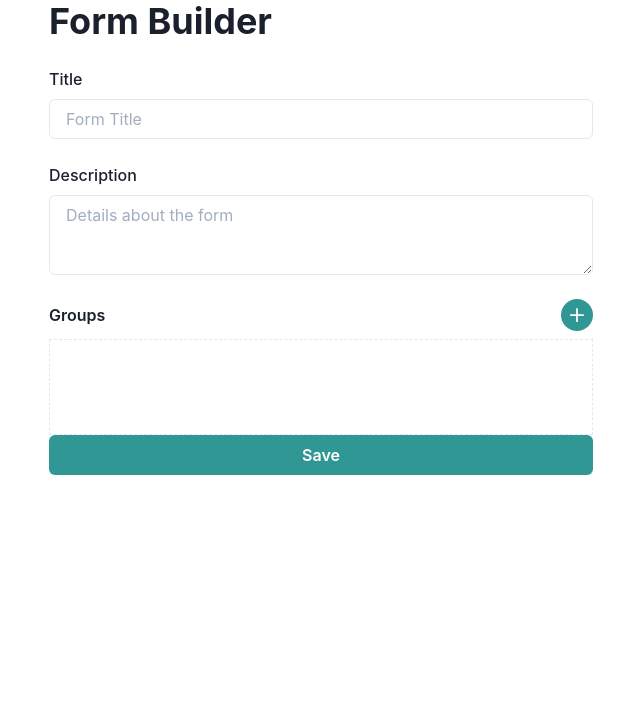
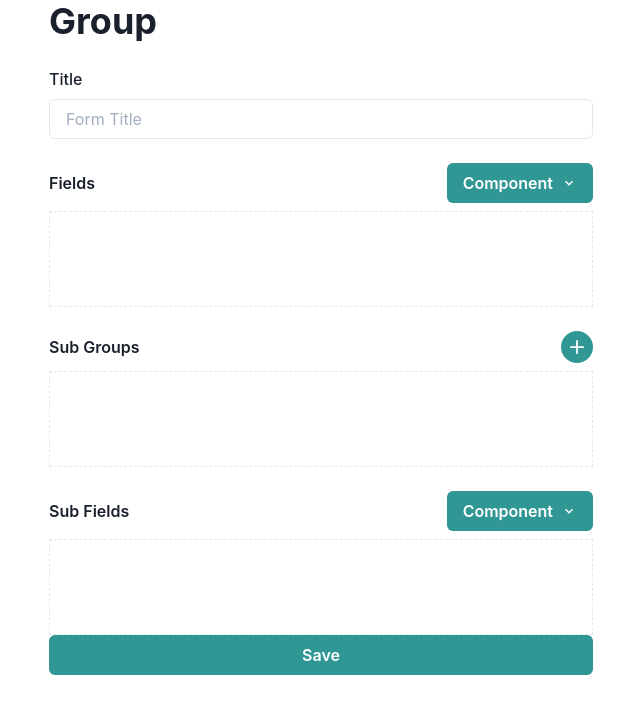
Before and after one commit to Hartecode/form-builder, a React (Create React App) app: page / in a window 1280 px wide. Shown: the top 714 px of the page, without its empty margins (319-959 px from the left). Built offline with nearby package versions, Linux system fonts and the light colour scheme.

Commit message:
set group page

```diff
--- a/src/App.tsx
+++ b/src/App.tsx
@@ -3,7 +3,6 @@ import React from 'react';
 import './App.css';
 import { ChakraProvider } from "@chakra-ui/react"
 import { Container, Button } from "@chakra-ui/react"
-import Home from './components/Home'
 import StoreWrapper from './components/StoreWrapper'
 
 
@@ -13,9 +12,7 @@ function App() {
         <Container className="" maxW="xl" >
             <header className="">
             </header>
-            <StoreWrapper>
-              <Home />
-            </StoreWrapper>
+            <StoreWrapper />
             <footer>
                 <Button colorScheme="teal" w="100%">Save</Button>
             </footer>
--- a/src/components/DynamicList.tsx
+++ b/src/components/DynamicList.tsx
@@ -4,19 +4,29 @@ import {
     Box,
     Stack,
     Flex,
-    IconButton
+    IconButton,
+    Menu,
+    MenuButton,
+    MenuList,
+    MenuItem,
+    Button
   } from "@chakra-ui/react"
-import { AddIcon } from "@chakra-ui/icons"
+import { ChevronDownIcon, AddIcon } from "@chakra-ui/icons"
 import ListItem from "./ListItem"
 import { DragDropContext, Droppable,  DroppableProvided, DropResult } from "react-beautiful-dnd";
-// import { uuID } from '../scripts/helpers'
 
 interface Props {
     label: string;
     value: GroupItem[];
     onDelete: (id: string) => void;
-    onAdd: () => void;
+    onAdd: (id?: string) => void;
     handleOnDragEnd: (result: DropResult) => void;
+    components?: ComponentOption[];
+}
+
+export interface ComponentOption {
+    val: string;
+    content: string;
 }
 
 interface GroupItem {
@@ -29,22 +39,13 @@ const DynamicList = ({
     value = [],
     onDelete,
     onAdd,
-    handleOnDragEnd
+    handleOnDragEnd,
+    components
 }: Props) => {
-    // const [list, setList] = useState(value)
-
-    // const onAdd = () => {
-    //     const item: GroupItem = {
-    //         id: `${defaultName}-${uuID()}`,
-    //         label: defaultName
-    //     }
-    //     setList(prevItems => [...prevItems, item])
-    // }
 
     const onGoToGroup = (id: string) => {
         console.log('go to id', id)
     }
-    {console.log('here',value)}
 
     return (
     <Box>
@@ -52,12 +53,29 @@ const DynamicList = ({
             alignItems="center"
             mb={2}>
             <Text fontWeight="semibold">{label}</Text>
-            <IconButton aria-label="Add Group"
-                isRound={true}
-                colorScheme="teal"
-                size="sm"
-                icon={<AddIcon />}
-                onClick={onAdd} />
+            {components ?
+                <Menu>
+                    <MenuButton as={Button} colorScheme="teal" rightIcon={<ChevronDownIcon />}>
+                        Component
+                    </MenuButton>
+                    <MenuList>
+                        {components.map((v, i)=> (
+                            <MenuItem
+                                key={`${v}${i}`}
+                                onClick={() => onAdd(v.val)}
+                                icon={<AddIcon />}
+                                >
+                                {v.content}
+                            </MenuItem>))}
+                    </MenuList>
+                </Menu> :
+                <IconButton aria-label="Add Group"
+                    isRound={true}
+                    colorScheme="teal"
+                    size="sm"
+                    icon={<AddIcon />}
+                    onClick={() => onAdd()} />
+            }
         </Flex>
         <DragDropContext onDragEnd={handleOnDragEnd}>
             <Droppable droppableId="droppable">
@@ -70,7 +88,6 @@ const DynamicList = ({
                         borderColor="gray.200"
                         padding="2"
                         minHeight="24">
-
                         {value.map((v, i) => (
                             <ListItem
                                 key={v.key}
--- /dev/null
+++ b/src/components/GroupPage.tsx
@@ -0,0 +1,159 @@
+import React, { useState, useEffect } from 'react'
+import {
+  Heading,
+  Stack,
+  Input,
+  FormControl,
+  FormLabel,
+} from "@chakra-ui/react"
+import DynamicList, { ComponentOption } from './DynamicList'
+import { DropResult } from "react-beautiful-dnd";
+import { FormGroup } from '../scripts/formGroup'
+import { Root } from '../scripts/store'
+import { Group } from '../interface/store'
+
+interface Props {
+  rootNode: FormGroup;
+  curNode: FormGroup;
+  nextNode: (node: Root | FormGroup) => void;
+};
+
+type ListType = 'field' | 'subG' | 'subF';
+
+const fieldComponents: ComponentOption[] = [
+  {
+    val: 'customField',
+    content: 'Custom'
+  },
+  {
+    val: 'customField',
+    content: 'Custom Long Name Here Boy'
+  }
+]
+
+const GroupPage = ({ rootNode, curNode, nextNode }: Props) => {
+  const [labelVal, setLabelVal] = useState(null)
+  const [fieldList, setFieldList] = useState<Group[]>([])
+  const [subGroup, setSubGroup] = useState<Group[]>([])
+  const [subField, setSubField] = useState<Group[]>([])
+
+  // did mount
+  useEffect(() => {
+    if (curNode
+        && labelVal === null ) {
+      console.log('once',{ rootNode, curNode })
+      setLabelVal(curNode.label)
+      setFieldList(curNode.gFields)
+      setSubGroup(curNode.gSubGroups)
+      setSubField(curNode.gSubFields)
+    }
+  }, [curNode, labelVal, rootNode])
+
+  useEffect(() => {
+    if (curNode && labelVal !== null ) {
+      curNode.label = labelVal
+      console.log('Label:', labelVal, curNode )
+    }
+  }, [labelVal, curNode])
+
+  const handleChange = (e: React.ChangeEvent<HTMLInputElement>) => {
+    setLabelVal(e.target.value)
+  }
+
+  const onDelete = (id: string, type: ListType) => {
+    console.log('on del')
+    switch (type) {
+      case 'field':
+        const [fields] = curNode.removeField(id)
+        setFieldList(fields as Group[])
+        break;
+      case 'subG':
+        const [group] = curNode.removeSubGroup(id)
+        setSubGroup(group as Group[])
+        break;
+      case 'subF':
+        const [subFieldArr] = curNode.removeSubField(id)
+        setSubField(subFieldArr as Group[])
+        break;
+    }
+  }
+
+  const onAdd = (type: ListType, id?: string) => {
+    console.log('run add')
+    switch (type) {
+      case 'field':
+        const [fields] = curNode.creatNewField()
+        setFieldList(fields as Group[])
+        break;
+      case 'subG':
+        const [group] = curNode.createNewSubGroup()
+        setSubGroup(group as Group[])
+        break;
+      case 'subF':
+        const [subFieldArr] = curNode.creatNewSubField()
+        setSubField(subFieldArr as Group[])
+        break;
+    }
+  }
+
+  const handleOnDragEnd = (result: DropResult, type: ListType, curList: Group[]) => {
+    if (!result.destination) return
+    const items = [...curList]
+    const [reorderedItem] = items.splice(result.source.index, 1)
+    items.splice(result.destination.index, 0, reorderedItem)
+
+    switch (type) {
+      case 'field':
+        const [fields] = curNode.updateFieldOrder(items)
+        setFieldList(fields as Group[])
+        break;
+      case 'subG':
+        const [group] = curNode.updateSubGroupOrder(items)
+        setSubGroup(group as Group[])
+        break;
+      case 'subF':
+        const [subFieldArr] = curNode.updateSubFieldOrder(items)
+        setSubField(subFieldArr as Group[])
+        break;
+    }
+  }
+
+  return (
+  <Stack as="main" spacing={6}>
+    <Heading as="h1">
+        Group
+    </Heading>
+    <Stack as="form" spacing={6}>
+        <FormControl>
+            <FormLabel htmlFor="title">Title</FormLabel>
+            <Input name="Label"
+                value={labelVal || ''}
+                onChange={handleChange}
+                placeholder="Form Title"
+            />
+        </FormControl>
+        <DynamicList
+            label="Fields"
+            value={fieldList}
+            components={fieldComponents}
+            onDelete={(id: string) => onDelete(id, 'field')}
+            onAdd={(id) => onAdd('field', id)}
+            handleOnDragEnd={(v: DropResult) => handleOnDragEnd(v, 'field', fieldList)} />
+        <DynamicList
+            label="Sub Groups"
+            value={subGroup}
+            onDelete={(id: string) => onDelete(id, 'subG')}
+            onAdd={() => onAdd('subG')}
+            handleOnDragEnd={(v: DropResult) => handleOnDragEnd(v, 'subG', subGroup)} />
+        <DynamicList
+            label="Sub Fields"
+            value={subField}
+            components={fieldComponents}
+            onDelete={(id: string) => onDelete(id, 'subF')}
+            onAdd={(id) => onAdd('subF', id)}
+            handleOnDragEnd={(v: DropResult) => handleOnDragEnd(v, 'subF', subField)} />
+    </Stack>
+  </Stack>)
+}
+
+export default GroupPage
--- a/src/components/Home.tsx
+++ b/src/components/Home.tsx
@@ -10,14 +10,15 @@ import {
 import DynamicList from './DynamicList'
 import { Root } from '../scripts/store'
 import { DropResult } from "react-beautiful-dnd";
+import { Group } from '../interface/store'
 
 interface Props {
   rootNode: Root;
   curNode: Root;
-  setCurNode: (node: Root) => void;
+  nextNode: (node: Root) => void;
 };
 
-const Home = (props) => {
+const Home = (props: Props) => {
   const [ titleVal, setTitleVal ] = useState(null)
   const [ descVal,  setDescVal ] = useState(null)
   const [ groupList, setGroupList ] = useState([])
@@ -47,13 +48,6 @@ const Home = (props) => {
     }
   }, [descVal, props.curNode])
 
-  useEffect(() => {
-    if (props.curNode && descVal !== null ) {
-      props.curNode.descriptionVal = descVal
-      console.log('desc:', descVal, props.curNode )
-    }
-  }, [descVal, props.curNode])
-
   const handleChange = (e: React.ChangeEvent<HTMLInputElement | HTMLTextAreaElement>) => {
     const target = e.target;
     if(target.name === 'title') {
@@ -68,14 +62,12 @@ const Home = (props) => {
   const onDelete = (id: string) => {
     console.log('on del')
     const [ group ] = props.curNode.removeGroup(id);
-    setGroupList(group)
+    setGroupList(group as Group[])
   }
 
   const onAdd = () => {
-    console.log('run add')
     const [ group ] = props.curNode.createNewGroup();
-    console.log(group)
-    setGroupList(group)
+    setGroupList(group as Group[])
   }
 
   const handleOnDragEnd = (result: DropResult) => {
@@ -85,7 +77,7 @@ const Home = (props) => {
         items.splice(result.destination.index, 0, reorderedItem)
         const [newGroup] = props.curNode.updateGroupOrder(items)
         console.log(props.curNode)
-        setGroupList(newGroup)
+        setGroupList(newGroup as Group[])
     }
 
   return (
--- a/src/components/StoreWrapper.tsx
+++ b/src/components/StoreWrapper.tsx
@@ -1,33 +1,39 @@
-import React, { Children, isValidElement, cloneElement, useState, useEffect } from 'react';
+import React, { useState, useEffect } from 'react';
 import { Root } from '../scripts/store'
+import Home from './Home'
+import GroupPage from './GroupPage'
 
 
-interface Props {
+export interface Props {
   rootNode: Root;
   curNode: Root;
-  setCurNode: (node: Root) => void;
+  nextNode: (node: Root) => void;
 };
 
-const StoreWrapper = ({ children }) => {
+const StoreWrapper = (props) => {
+  const [page, setPage] = useState('group')
   const [rootNode, setRootNode] = useState(null)
   const [curNode, setCurNode] = useState(null)
   useEffect(() => {
-    const node = new Root();
-    setRootNode(node);
-    setCurNode(node);
-  }, []);
-  return (<>
-    {Children.map(children,
-      (child: React.ReactElement<Props>, i: number) => {
-        if (isValidElement(child)) {
-          const props = {
-            rootNode,
-            curNode,
-            setCurNode
-          };
-          return cloneElement(child, props);
-        };
-      })}
+    const node = new Root()
+    if (!rootNode) {
+      setRootNode(node)
+      setCurNode(node)
+    }
+  }, [rootNode])
+
+  const nextNode = (node: Root) => {
+    setCurNode(node)
+    setPage(node.position)
+  }
+
+  return (
+  <>
+    {(page === 'root') && <Home
+            rootNode={rootNode} curNode={curNode} nextNode={nextNode} />}
+    {(page === 'group') && <GroupPage
+            rootNode={rootNode} curNode={curNode} nextNode={nextNode} />}
+
   </>)
 }
 
--- a/src/scripts/formGroup.ts
+++ b/src/scripts/formGroup.ts
@@ -62,38 +62,83 @@ export class FormGroup {
 
   createNewSubGroup() {
     const [ indObj, groupNode ] = createGroup(this);
-    this.subGroups.push(indObj as Group);
+    this.subGroups = [...this.subGroups, indObj as Group];
     this.subGroupsData[(groupNode as FormGroup).gID] = groupNode as FormGroup;
+    return [this.subGroups, this.subGroupsData];
   }
 
   removeSubGroup(id: string) {
     const [filteredGroup, cleanData] = removeNode(id, this.subGroups, this.subGroupsData);
     this.subGroups = filteredGroup as Group[];
     this.subGroupsData = cleanData as GroupNodeObj;
+    return [this.subGroups, this.subGroupsData]
   }
 
   creatNewField() {
     const [ indObj, fieldNode ] = createField(this);
-    this.fields.push(indObj as Group);
+    this.fields = [...this.fields, indObj as Group];
     this.fieldsData[(fieldNode as FieldNode).id] = fieldNode as FieldNode;
+    return [this.fields, this.fieldsData];
   }
 
   removeField(id: string) {
     const [filteredGroup, cleanData] = removeNode(id, this.fields, this.fieldsData);
     this.fields = filteredGroup as Group[];
     this.fieldsData = cleanData as FieldNodeObj;
+    return [this.fields, this.fieldsData];
   }
 
   creatNewSubField() {
     const [ indObj, fieldNode ] = createField(this);
-    this.subFields.push(indObj as Group);
+    this.subFields = [ ...this.subFields, indObj as Group];
     this.subFieldsData[(fieldNode as FieldNode).id] = fieldNode as FieldNode;
+    return [this.subFields, this.subFieldsData]
   }
 
   removeSubField(id: string) {
     const [filteredGroup, cleanData] = removeNode(id, this.subFields, this.subFieldsData);
     this.subFields = filteredGroup as Group[];
     this.subFieldsData = cleanData as FieldNodeObj;
+    return [this.subFields, this.subFieldsData]
+  }
+
+  updateSubGroupOrder(list: Group[]) {
+    this.subGroups = list;
+    list.forEach(item => {
+      if (!(item.key in this.subGroupsData)) {
+        this.subGroupsData[item.key] = new FormGroup({
+          id: item.key,
+          label:  `Group ${item.key}`,
+          parent: this })
+      }
+    })
+    return [this.subGroups, this.subGroupsData];
+  }
+
+  updateSubFieldOrder(list: Group[]) {
+    this.subFields = list;
+    list.forEach(item => {
+      if (!(item.key in this.subFieldsData)) {
+        this.subFieldsData[item.key] = new FieldNode({
+          id: item.key,
+          title:  `Field ${item.key}`,
+          parent: this })
+      }
+    })
+    return [this.subFields, this.subFieldsData];
+  }
+
+  updateFieldOrder(list: Group[]) {
+    this.fields = list;
+    list.forEach(item => {
+      if (!(item.key in this.fieldsData)) {
+        this.fieldsData[item.key] = new FieldNode({
+          id: item.key,
+          title:  `Field ${item.key}`,
+          parent: this })
+      }
+    })
+    return [this.fields, this.fieldsData];
   }
 
 }
--- a/src/scripts/store.ts
+++ b/src/scripts/store.ts
@@ -10,7 +10,7 @@ export interface FormGroupInput extends Partial<GroupData> {
   parent: Root | FormGroup | FieldNode | null
 }
 
-export interface FormFieldInput extends Field {
+export interface FormFieldInput extends Partial<Field> {
   parent: Root | FormGroup | FieldNode | null
 }
 
```
